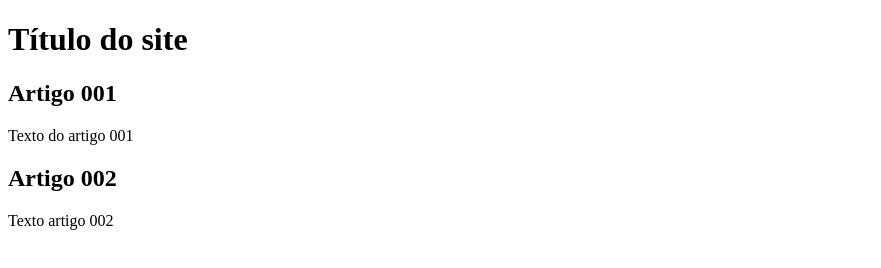
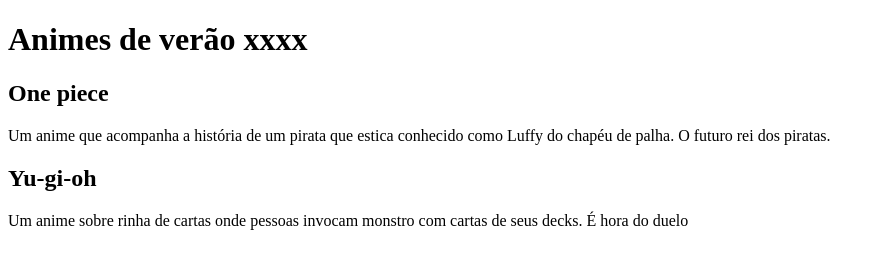
Before and after one commit to GenissonEmilio/Hello-world, a plain HTML site: page exemplo-site/index.html in a window 1280 px wide. Shown: the whole page, without its empty margins (0-881 px from the left). Drawn offline with Linux system fonts and the light colour scheme.

Commit message:
update index.html

```diff
--- a/exemplo-site/index.html
+++ b/exemplo-site/index.html
@@ -9,15 +9,15 @@
 <body>
   <main>
     <header>
-      <h1>Título do site</h1>
+      <h1>Animes de verão xxxx</h1>
     </header>
     <article>
-      <h2>Artigo 001</h2>
-      <p>Texto do artigo 001</p>
+      <h2>One piece</h2>
+      <p>Um anime que acompanha a história de um pirata que estica conhecido como Luffy do chapéu de palha. O futuro rei dos piratas.</p>
     </article>
     <article>
-      <h2>Artigo 002</h2>
-      <p>Texto artigo 002</p>
+      <h2>Yu-gi-oh</h2>
+      <p>Um anime sobre rinha de cartas onde pessoas invocam monstro com cartas de seus decks. É hora do duelo</p>
     </article>
   </main>
   <script src="main.js"></script>
```
